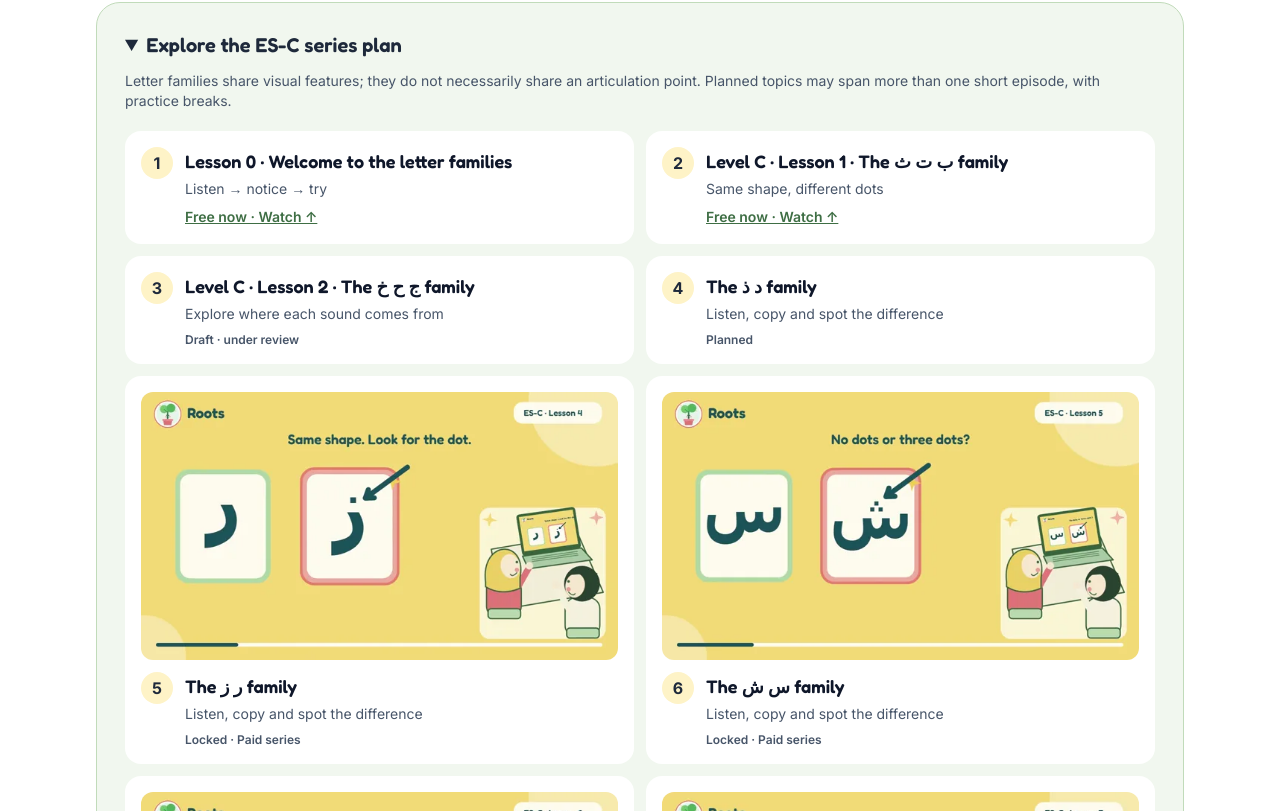
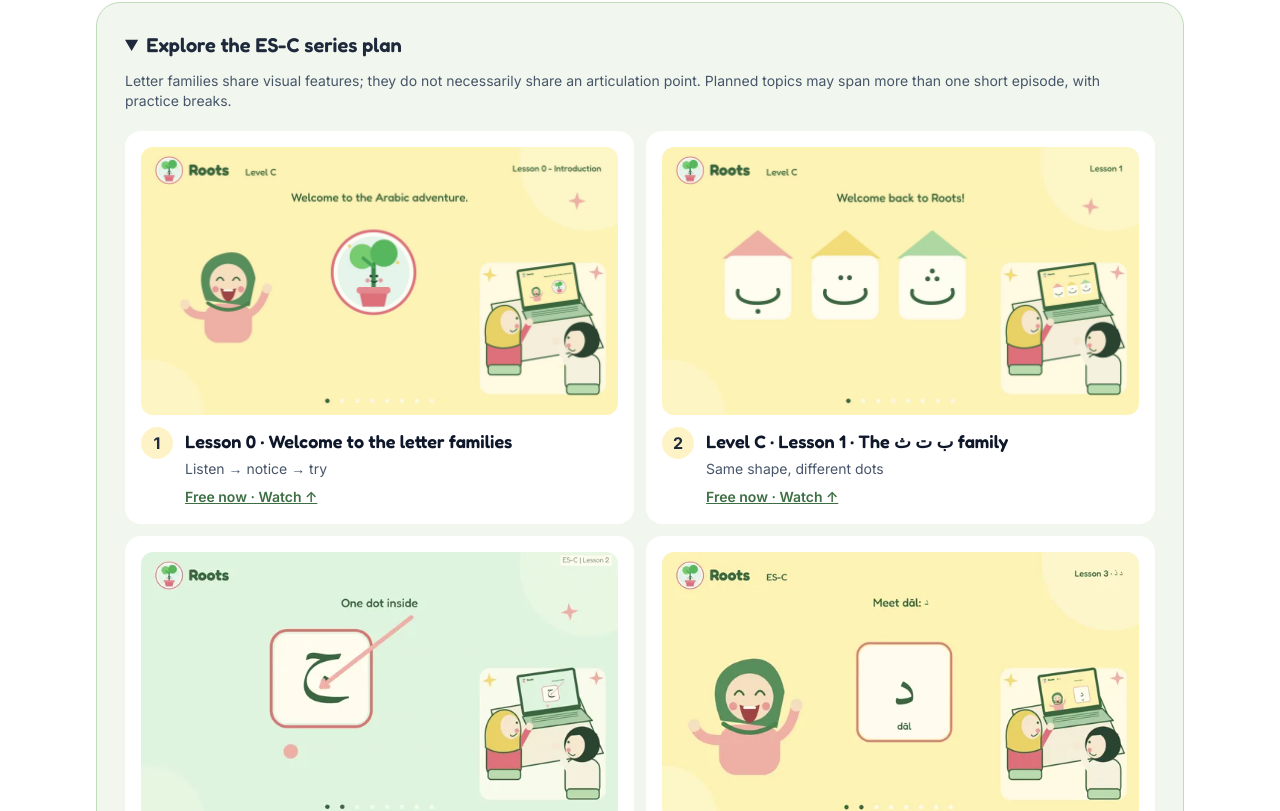
Before and after one commit to DinaElAhl/Pathways-, a React (Vite) app: page /free-sample in a window 1280 px wide. Shown: the part 4689-5500 px from the top of the page. Built offline with nearby package versions, Linux system fonts and the light colour scheme.

Commit message:
Add ES-C roadmap thumbnails for lessons zero through three

```diff
--- a/src/data/lessonRoadmap.js
+++ b/src/data/lessonRoadmap.js
@@ -1,3 +1,5 @@
+import { videoPreviews } from './videoPreviews.js'
+
 // Recorded-course outline; availability is separate from school curriculum licenses.
 export const recordedLevels = [
   { level: 'C', title: 'First sounds & first reading', arabic: 'الأصوات والقراءة الأولى', colour: 'bg-amber-100', description: 'For children starting with no Arabic. Listen and copy first, then discover letter shapes, dots and short vowels.', status: 'Two free videos available', goals: ['Hear and recognise Arabic sounds', 'Find letters by their shapes and dots', 'Begin joining sounds into simple reading'] },
@@ -6,10 +8,10 @@ export const recordedLevels = [
 ]
 
 export const levelCLessons = [
-  { title: 'Lesson 0 · Welcome to the letter families', example: 'Listen → notice → try', status: 'Free now', available: true },
-  { title: 'Level C · Lesson 1 · The ب ت ث family', example: 'Same shape, different dots', status: 'Free now', available: true },
-  { title: 'Level C · Lesson 2 · The ج ح خ family', example: 'Explore where each sound comes from', status: 'Draft · under review' },
-  { title: 'The د ذ family', example: 'Listen, copy and spot the difference', status: 'Planned' },
+  { title: 'Lesson 0 · Welcome to the letter families', example: 'Listen → notice → try', status: 'Free now', available: true, thumbnail: videoPreviews.find(video => video.id === 'introduction').poster },
+  { title: 'Level C · Lesson 1 · The ب ت ث family', example: 'Same shape, different dots', status: 'Free now', available: true, thumbnail: videoPreviews.find(video => video.id === 'lesson-1').poster },
+  { title: 'Level C · Lesson 2 · The ج ح خ family', example: 'Explore where each sound comes from', status: 'Draft · under review', thumbnail: 'assets/lesson-thumbnails/es-c-02.webp' },
+  { title: 'The د ذ family', example: 'Listen, copy and spot the difference', status: 'Planned', thumbnail: 'assets/lesson-thumbnails/es-c-03.webp' },
   ...['The ر ز family', 'The س ش family', 'The ص ض family', 'The ط ظ family', 'The ع غ family', 'The ف ق pair', 'Alif and hamzah', 'Meet ك and ل'].map((title, index) => ({
     title,
     example: 'Listen, copy and spot the difference',
```
Also changed, not shown: public/assets/lesson-thumbnails/es-c-02.webp (added), public/assets/lesson-thumbnails/es-c-03.webp (added).
